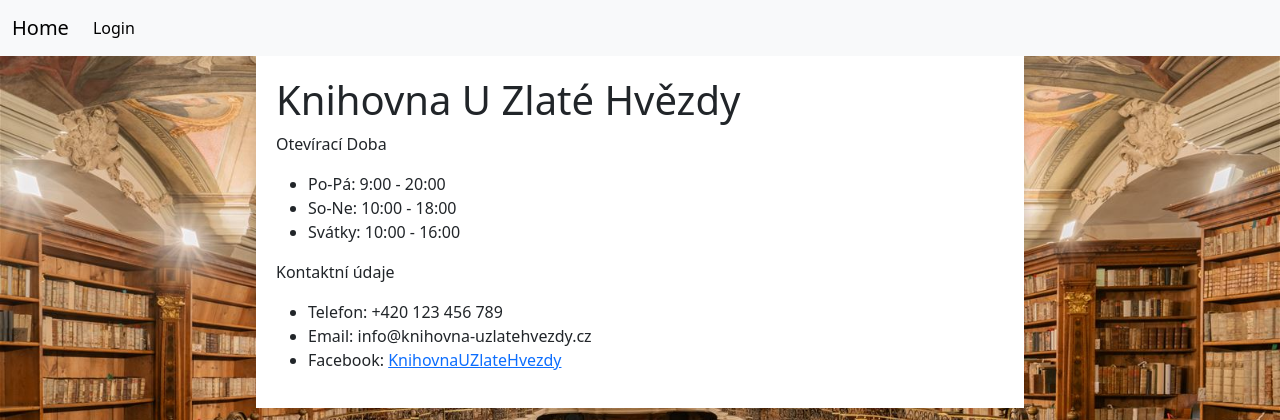
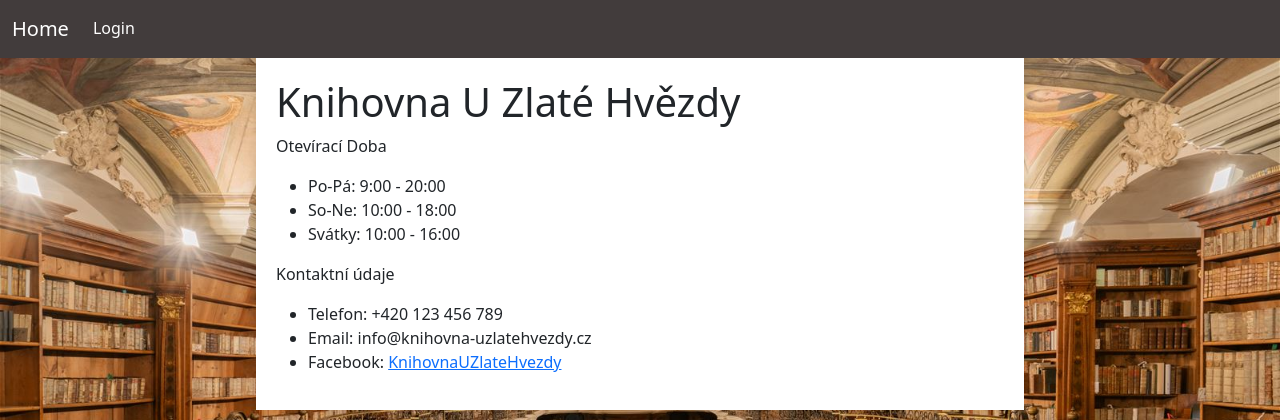
Before and after one commit to Sharkpb8/WA-Knihovna, a PHP site: page / in a window 1280 px wide. Shown: the top 420 px of the page. Run offline with PHP 8.4, Linux system fonts and the light colour scheme.

Commit message:
underline on navbar on current tab

```diff
--- a/index.php
+++ b/index.php
@@ -9,29 +9,29 @@
     <script src="https://cdn.jsdelivr.net/npm/bootstrap@5.3.3/dist/js/bootstrap.bundle.min.js" integrity="sha384-YvpcrYf0tY3lHB60NNkmXc5s9fDVZLESaAA55NDzOxhy9GkcIdslK1eN7N6jIeHz" crossorigin="anonymous"></script>
 </head>
 <body>
-    <nav class="navbar navbar-expand-lg bg-body-tertiary">
+    <nav class="navbar navbar-expand-lg" style="background-color: #423c3c;">
         <div class="container-fluid">
-          <a class="navbar-brand" href="index.php">Home</a>
+          <a class="navbar-brand" href="index.php" style="color:white">Home</a>
           <button class="navbar-toggler" type="button" data-bs-toggle="collapse" data-bs-target="#navbarSupportedContent" aria-controls="navbarSupportedContent" aria-expanded="false" aria-label="Toggle navigation">
             <span class="navbar-toggler-icon"></span>
           </button>
           <div class="collapse navbar-collapse" id="navbarSupportedContent">
-            <ul class="navbar-nav me-auto mb-2 mb-lg-0">
+            <ul class="navbar-nav me-auto mb-2 mb-lg-0 nav-underline">
             <?php
             session_start();
               if(isset($_SESSION["loggedin"]) && $_SESSION["loggedin"] === true){
                 echo '<li class="nav-item">';
-                echo  '<a class="nav-link active" aria-current="page" href="logout.php">Log out</a>';
+                echo  '<a class="nav-link" aria-current="page" href="logout.php" style="color:white">Log out</a>';
                 echo '</li>';
                 echo '<li class="nav-item">';
-                echo '<a class="nav-link" href="data.php">Katalog</a>';
+                echo '<a class="nav-link" href="data.php" style="color:white">Katalog</a>';
                 echo ' </li>';
                 echo '<li class="nav-item">';
-                echo '<a class="nav-link" href="threads_page.php">Moje půjčky</a>';
+                echo '<a class="nav-link" href="threads_page.php" style="color:white">Moje půjčky</a>';
                 echo ' </li>';
               }else{
                 echo '<li class="nav-item">';
-                echo  '<a class="nav-link active" aria-current="page" href="login_page.php">Login</a>';
+                echo  '<a class="nav-link" aria-current="page" href="login_page.php" style="color:white">Login</a>';
                 echo '</li>';
 
               }
```
Also changed, not shown: login_page.php (+12 -8 lines), register_page.php (+11 -6 lines).
